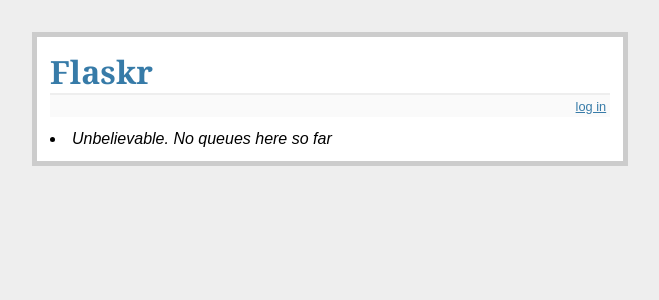
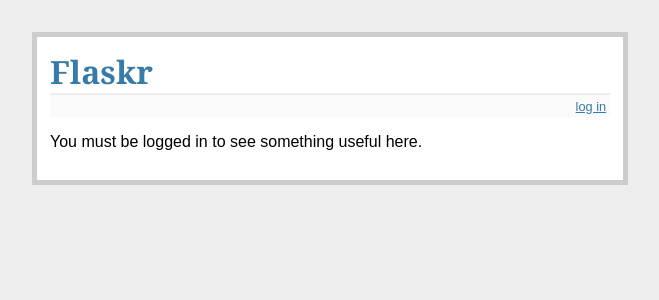
Before and after one commit to AnsgarSchmidt/einkauf-o-matic, a Flask app: page / in a window 1280 px wide. Shown: the top 300 px of the page, without its empty margins (310-969 px from the left). Run offline with Flask 2, Linux system fonts and the light colour scheme; data that the repository does not hold is empty.

Commit message:
content will be revealed after login.

```diff
--- a/templates/show_queues.html
+++ b/templates/show_queues.html
@@ -18,7 +18,6 @@
                 <dd><input type="submit" value="Share"></dd>
             </dl>
         </form>
-    {% endif %}
         {% if queues %}
             <p>There are {{ queues|count }} queues at the moment:</p>
             <table class="queues">
@@ -36,4 +35,7 @@
         {% else %}
             <li><em>Unbelievable. No queues here so far</em></li>
         {% endif %}
+    {% else %}
+        <p>You must be logged in to see something useful here.</p>
+    {% endif %}
 {% endblock %}
```
Lines whose indentation alone changed are shown as unchanged.
